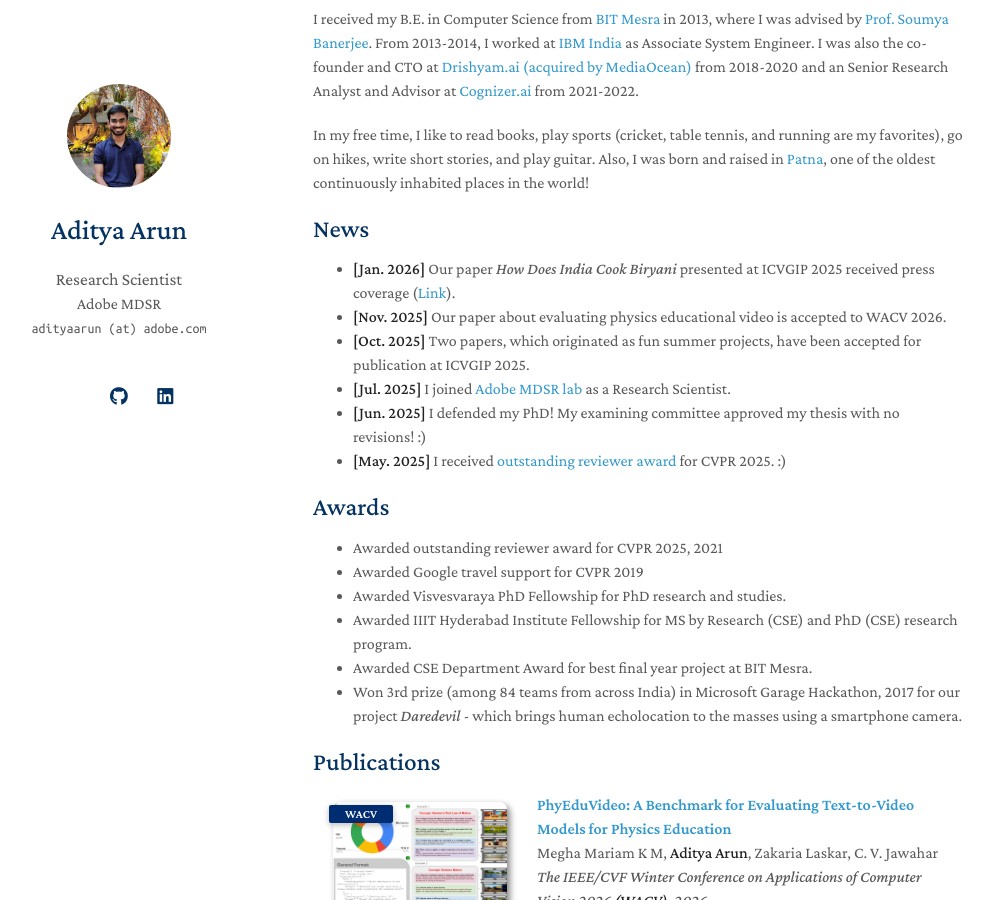
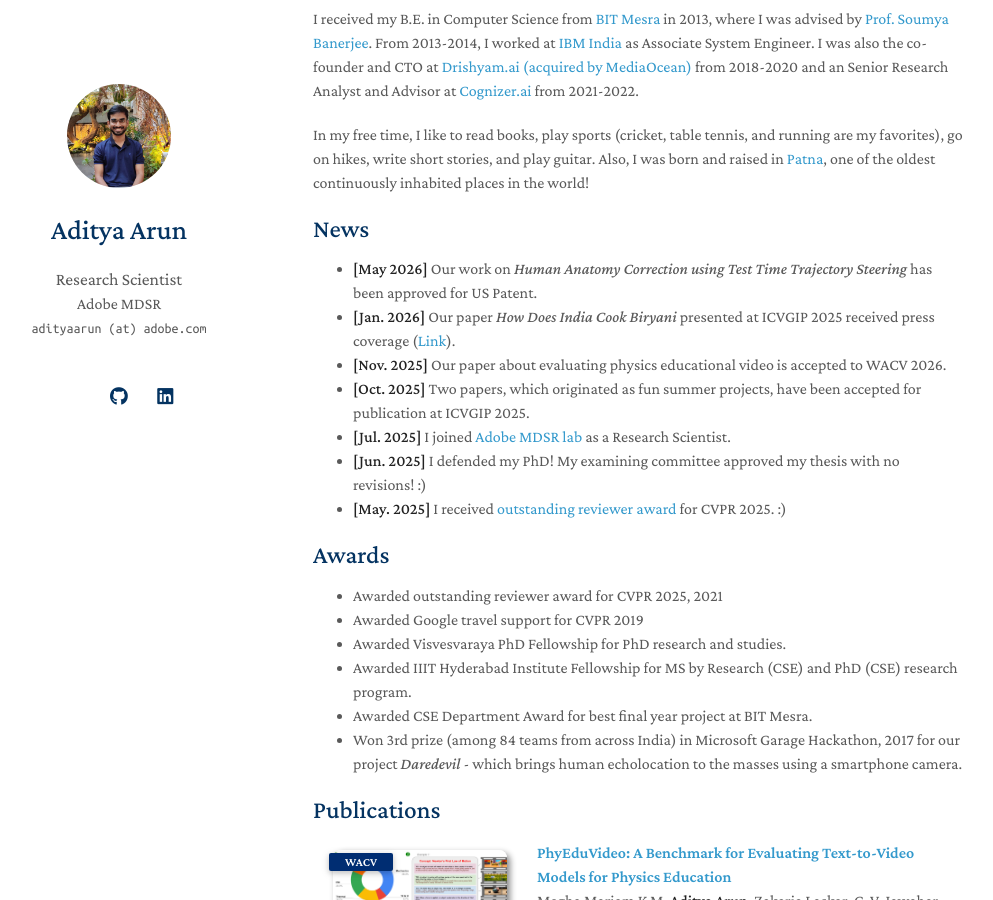
Before and after one commit to adityaarun1/adityaarun1.github.io, a Jekyll site: the page built from index.md, in a window 1280 px wide and 900 px high, scrolled down 450 px. Shown: the whole window, without its empty margins (157-1150 px from the left). Built offline with Jekyll 4.4.1, drawn with Linux system fonts in a browser that asks for light colours; a style sheet for code colours, icons or effects is not loaded.

Commit message:
update patent

```diff
--- a/index.md
+++ b/index.md
@@ -21,6 +21,7 @@ In my free time, I like to read books, play sports (cricket, table tennis, and r
 
 ## News
 
+- **[May 2026]** Our work on _Human Anatomy Correction using Test Time Trajectory Steering_ has been approved for US Patent.
 - **[Jan. 2026]** Our paper _How Does India Cook Biryani_ presented at ICVGIP 2025 received press coverage ([Link](https://www.thehindu.com/food/researchers-at-iiit-h-try-to-crack-the-code-of-variation-in-biryanis/article70493927.ece)).
 - **[Nov. 2025]** Our paper about evaluating physics educational video is accepted to WACV 2026.
 - **[Oct. 2025]** Two papers, which originated as fun summer projects, have been accepted for publication at ICVGIP 2025.
```
Also changed, not shown: 1 other file.
